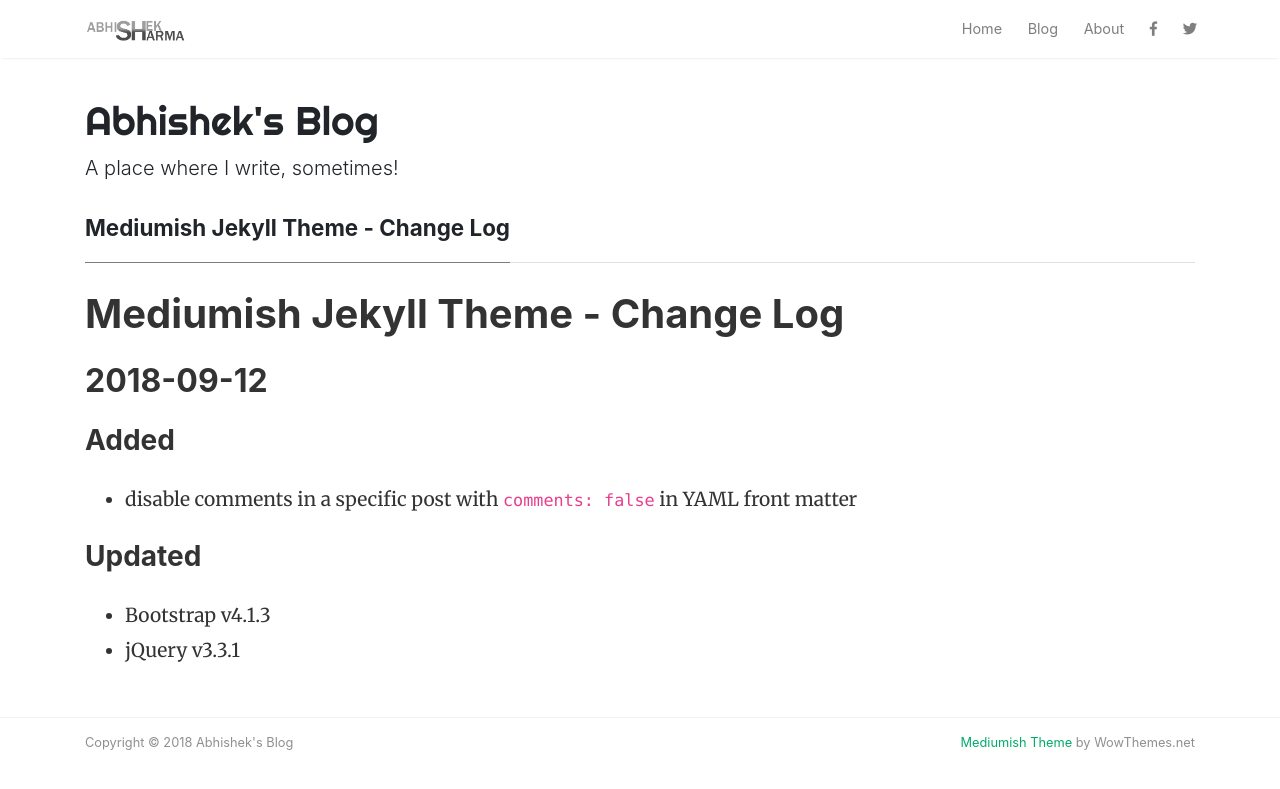
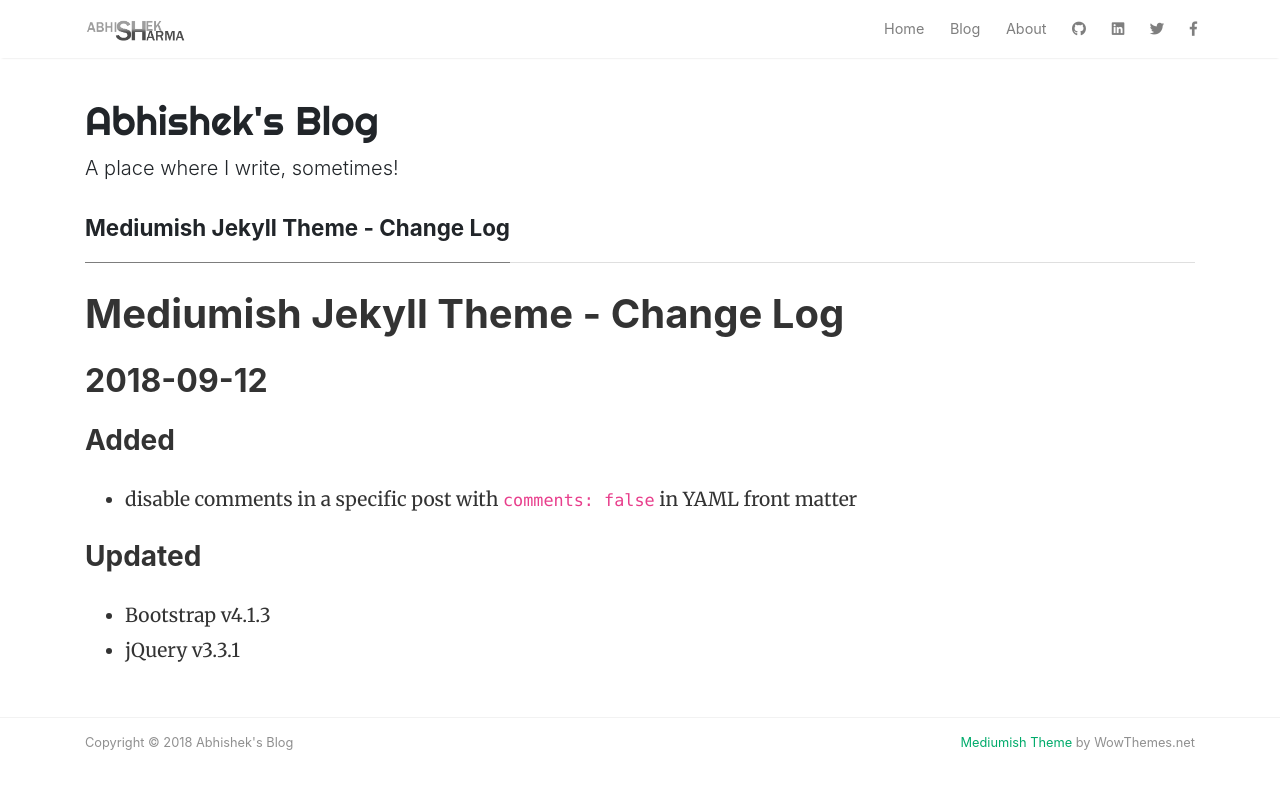
Before and after one commit to abhishekmsharma/blog, a Jekyll site: the page built from changelog.md, in a window 1280 px wide. Shown: the top 789 px of the page. Built offline with Jekyll 4.4.1, drawn with Linux system fonts in a browser that asks for light colours; nearby versions of some CDN libraries; our own code applies the rules of GitHub Pages for plain Markdown files; comment, search, counter and statistics services are not loaded.

Commit message:
Update default.html

```diff
--- a/_layouts/default.html
+++ b/_layouts/default.html
@@ -81,13 +81,23 @@
                 <a class="nav-link" href="{{ site.baseurl }}/about">About</a>
                 </li>
 
+		<li class="nav-item">
+                <a target="_blank"  class="nav-link" href="https://github.com/abhishekmsharma"><i class="fab fa-github"></i></a>
+                </li>
+
+		<li class="nav-item">
+                <a target="_blank"  class="nav-link" href="https://www.linkedin.com/in/abhishekmanojsharma/"><i class="fab fa-linkedin"></i></a>
+                </li>
+
+		<li class="nav-item">
+                <a target="_blank"  class="nav-link" href="https://twitter.com/AbhishekMSharma"><i class="fab fa-twitter"></i></a>
+                </li>
+
                 <li class="nav-item">
                 <a target="_blank" class="nav-link" href="https://www.facebook.com/wowthemesnet/"><i class="fab fa-facebook-f"></i></a>
                 </li>
 
-                <li class="nav-item">
-                <a target="_blank"  class="nav-link" href="https://twitter.com/wowthemesnet"><i class="fab fa-twitter"></i></a>
-                </li>
+
 
             </ul>
 
```
